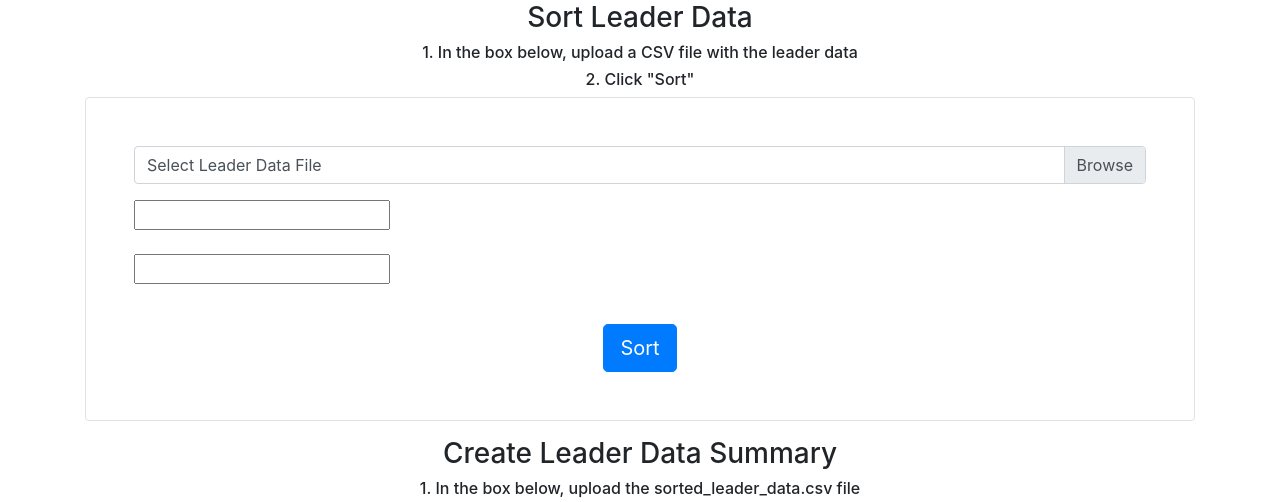
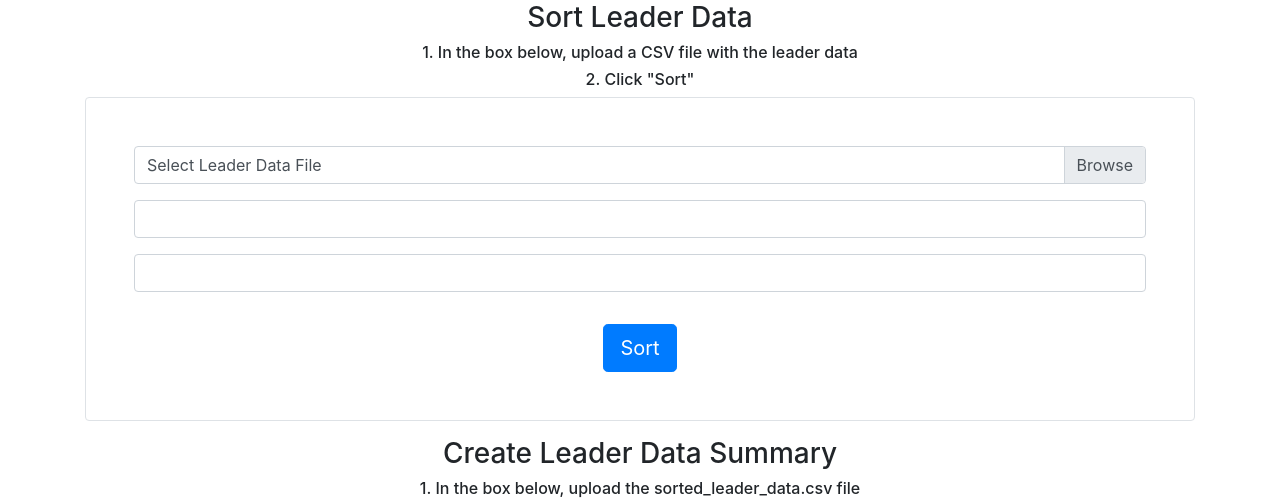
Before and after one commit to LexaMichaelides/colourTeams, a Flask app: page / in a window 1280 px wide. Shown: the part 215-717 px from the top of the page. Run offline with Flask 2, Linux system fonts and the light colour scheme; some libraries are stand-ins or nearby versions.

Commit message:
Upload changes (correct)
Finally found error and added the type cast to int for handling the team number prefernces

```diff
--- a/app.py
+++ b/app.py
@@ -28,7 +28,7 @@ def upload():
             else:
                 while True:
                     try:
-                        leaderdf = leaderAlgo.create_leader_groups(leader_file, request.form['team_numbers'], request.form['SEteam_numbers'])
+                        leaderdf = leaderAlgo.create_leader_groups(leader_file, int(request.form['team_numbers']), int(request.form['SEteam_numbers']))
                         leaderdf.to_csv(results_path, index = False)
                         resultSummary = summary.initial_leader_summary(leaderdf)
                         resultSummary.to_csv(result_summary_path, index = False)
--- a/templates/upload.html
+++ b/templates/upload.html
@@ -51,13 +51,13 @@
 
 						<div class="d-flex justify-content-center">
 							<div class="custom-file mb-3">
-								<input type="text" id="team_numbers" name="team_numbers">
+								<input type="text" class="form-control" id="team_numbers" name="team_numbers">
 							</div>
 						</div>
 
 						<div class="d-flex justify-content-center">
 							<div class="custom-file mb-3">
-								<input type="text" id="SEteam_numbers" name="SEteam_numbers">
+								<input type="text" class="form-control" id="SEteam_numbers" name="SEteam_numbers">
 							</div>
 						</div>
 
```
